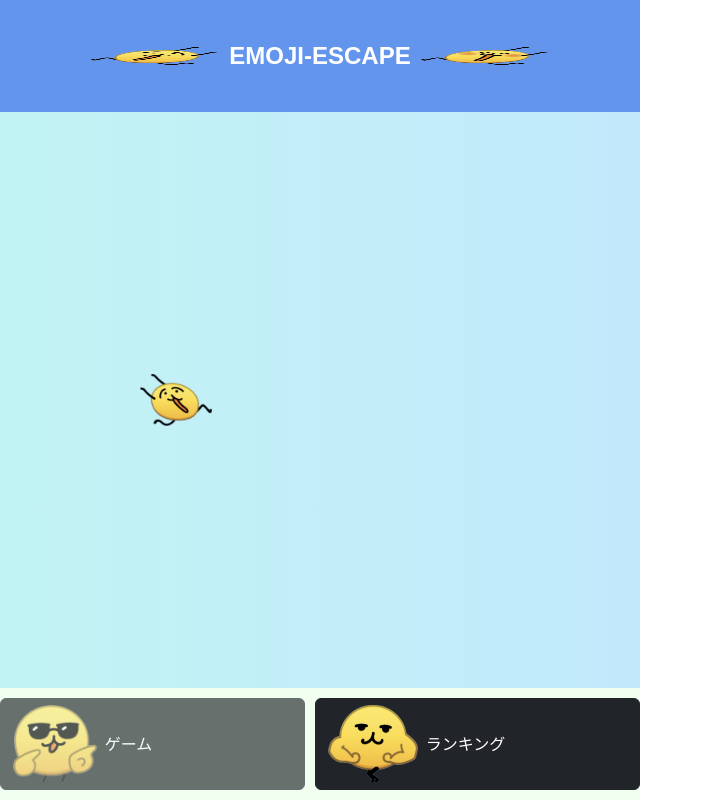
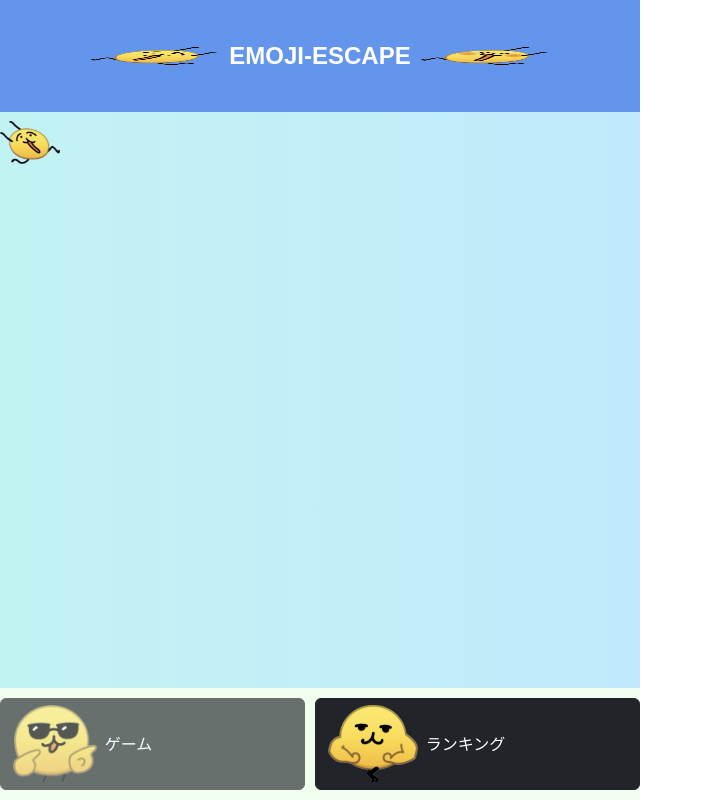
Before and after one commit to momotabetai0110/EMOJI-ESCAPE, a Vue app: page / in a window 1280 px wide. Shown: the whole page, without its empty margins (0-703 px from the left). Built offline with nearby package versions, Linux system fonts and the light colour scheme.

Commit message:
キャラクターの行動制限追加

```diff
--- a/src/components/GameLayout.vue
+++ b/src/components/GameLayout.vue
@@ -1,62 +1,88 @@
 <template>
-    <div class="game-screen">
+    <div class="game-screen" ref="gameScreenRef">
         <!-- ここがゲーム画面 -->
-        <div ref="userRef" :style="{ transform: `translate(${position.x}px, ${position.y}px)` }">
-            <img v-show="userImage" alt="user" src="../assets/escape1_right.png" width="20%" height="20%" />
-            <img v-show="!userImage" alt="target" src="../assets/escape1_left.png" width="20%" height="20%" />
+        <div ref="userRef" class="character" :style="{ left: `${position.x}px`, top: `${position.y}px` }">
+            <img v-show="userImage" alt="user" src="../assets/escape1_right.png" />
+            <img v-show="!userImage" alt="target" src="../assets/escape1_left.png" />
         </div>
     </div>
 </template>
 
 <script setup>
-import { ref, onMounted } from 'vue'
+import { ref, onMounted, computed } from 'vue'
 
 const userRef = ref(null)
+const gameScreenRef = ref(null)
 const userImage = ref(true)
 const isTouch = ref(false)
 const position = ref({ x: 0, y: 0 })
 const startPosition = ref({ x: 0, y: 0 })
 const lastPosition = ref({ x: 0, y: 0 })
+const gameScreenSize = ref({ width: 0, height: 0 })
+const characterSize = ref({ width: 60, height: 60 }) // 固定サイズ
 
+const maxX = computed(() => Math.floor(gameScreenSize.value.width - characterSize.value.width))
+const maxY = computed(() => Math.floor(gameScreenSize.value.height - characterSize.value.height))
 
+const updateGameScreenSize = () => {
+    if (gameScreenRef.value) {
+        const rect = gameScreenRef.value.getBoundingClientRect()
+        gameScreenSize.value = {
+            width: Math.floor(rect.width),
+            height: Math.floor(rect.height)
+        }
+    }
+}
 
-console.log('START')
+const constrainPosition = (x, y) => {
+    const constrainedX = Math.max(0, Math.min(Math.floor(x), maxX.value))
+    const constrainedY = Math.max(0, Math.min(Math.floor(y), maxY.value))
+
+    return {
+        x: constrainedX,
+        y: constrainedY
+    }
+}
 
 onMounted(() => {
+    updateGameScreenSize()
+
     userRef.value.addEventListener('touchstart', (e) => {
         e.preventDefault()
         isTouch.value = true
         const touch = e.touches[0]
+        const rect = gameScreenRef.value.getBoundingClientRect()
         startPosition.value = {
-            x: touch.clientX - position.value.x,
-            y: touch.clientY - position.value.y
+            x: Math.floor(touch.clientX - rect.left - position.value.x),
+            y: Math.floor(touch.clientY - rect.top - position.value.y)
         }
-    })
+    },{passive:false})
 
     userRef.value.addEventListener('touchend', (e) => {
         e.preventDefault()
         isTouch.value = false
-    })
+    },{passive:false})
 
     userRef.value.addEventListener('touchmove', (e) => {
         e.preventDefault()
         if (isTouch.value) {
             const touch = e.touches[0]
-            position.value = {
-                x: touch.clientX - startPosition.value.x,
-                y: touch.clientY - startPosition.value.y
+            const rect = gameScreenRef.value.getBoundingClientRect()
+            const newPosition = {
+                x: Math.floor(touch.clientX - rect.left - startPosition.value.x),
+                y: Math.floor(touch.clientY - rect.top - startPosition.value.y)
             }
+
+            position.value = constrainPosition(newPosition.x, newPosition.y)
+
             if (position.value.x > lastPosition.value.x) {
                 userImage.value = true
             } else if (position.value.x < lastPosition.value.x) {
                 userImage.value = false
             }
-            lastPosition.value = {
-                x: touch.clientX - startPosition.value.x,
-                y: touch.clientY - startPosition.value.y
-            }
+            lastPosition.value = { ...position.value }
         }
-    })
+    },{passive:false})
 })
 </script>
 
@@ -67,5 +93,27 @@ onMounted(() => {
     display: flex;
     justify-content: center;
     align-items: center;
+    position: relative;
+    overflow: hidden;
+    box-sizing: border-box;
+    padding: 0;
+    margin: 0;
+}
+
+.character {
+    position: absolute;
+    width: 60px;
+    height: 60px;
+    box-sizing: border-box;
+    padding: 0;
+    margin: 0;
+    transform: translateZ(0); /* GPUアクセラレーションを有効化 */
+}
+
+.character img {
+    width: 100%;
+    height: 100%;
+    object-fit: contain;
+    display: block;
 }
 </style>
```
